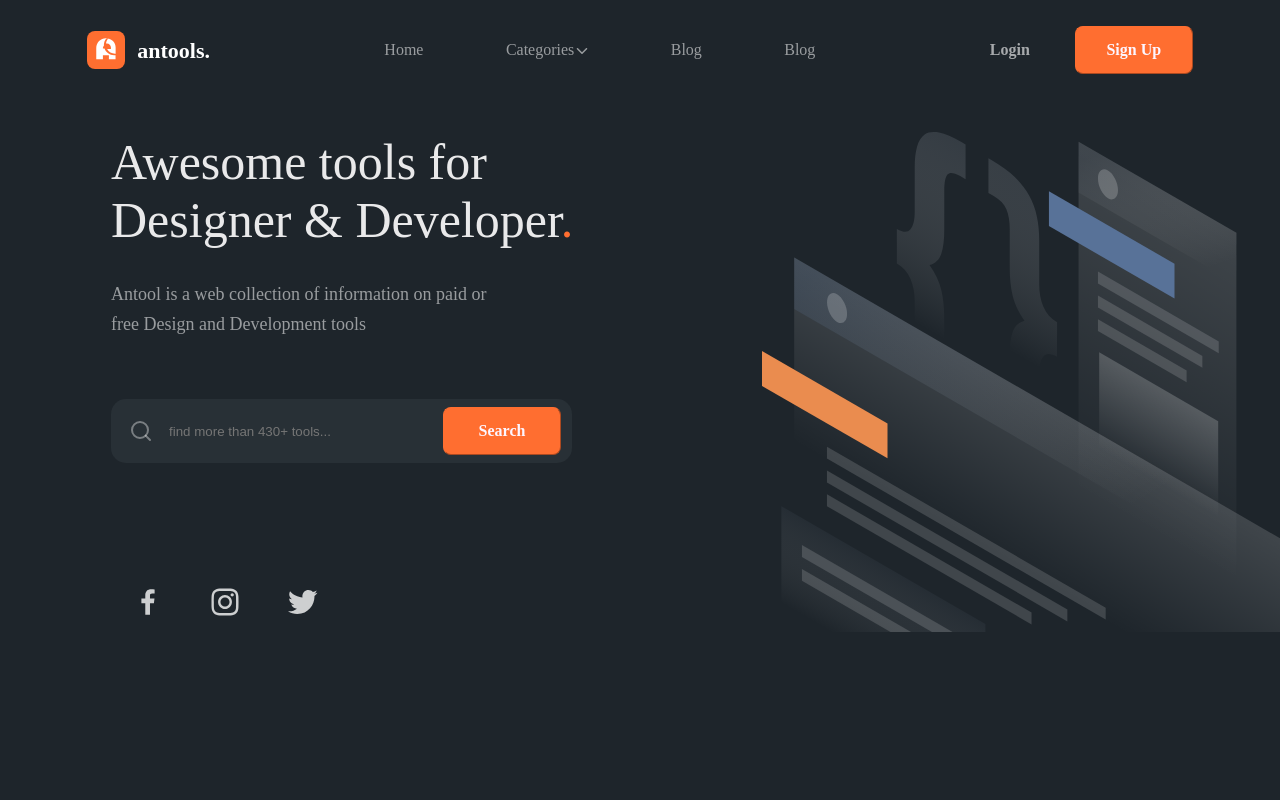
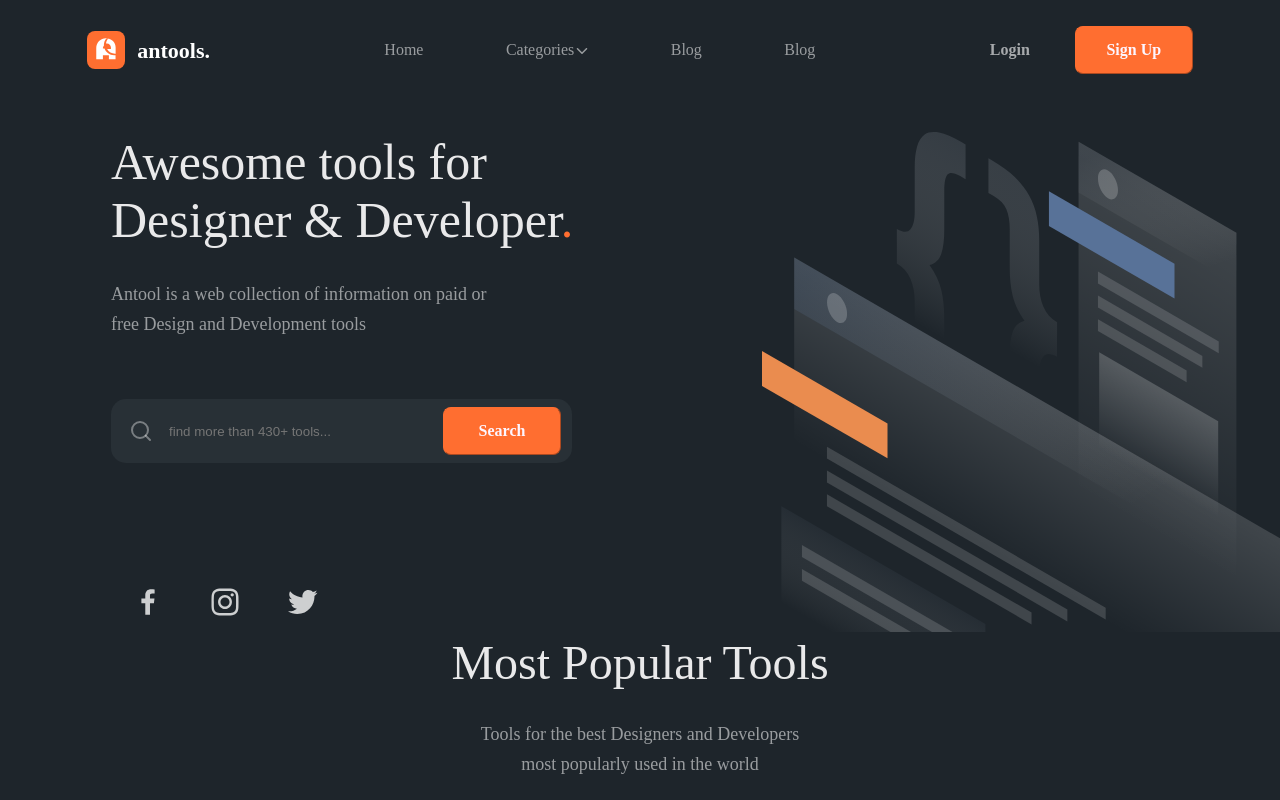
Before and after one commit to volchishka1/testpage, a React (Create React App) app: page / in a window 1280 px wide. Shown: the top 800 px of the page. Built offline with nearby package versions, Linux system fonts and the light colour scheme.

Commit message:
refactor brand component

```diff
--- a/src/components/brand/brand.css
+++ b/src/components/brand/brand.css
@@ -1,4 +1,4 @@
-.header-container {
+.header-container-brand {
     display: flex;
     flex-direction: column;
     align-items: center;
--- a/src/components/brand/brand.js
+++ b/src/components/brand/brand.js
@@ -6,7 +6,7 @@ import wordPressLogo from "../../assets/wordPressLogo.svg";
 
 export const Brand = () => {
     return (
-        <div className="header-container">
+        <div className="header-container-brand">
             <span className="header">Trusted more than 150+ brand</span>
             <div className="logo-container">
                 <img src={microsoftLogo} alt="microsoftLogo" />
```
